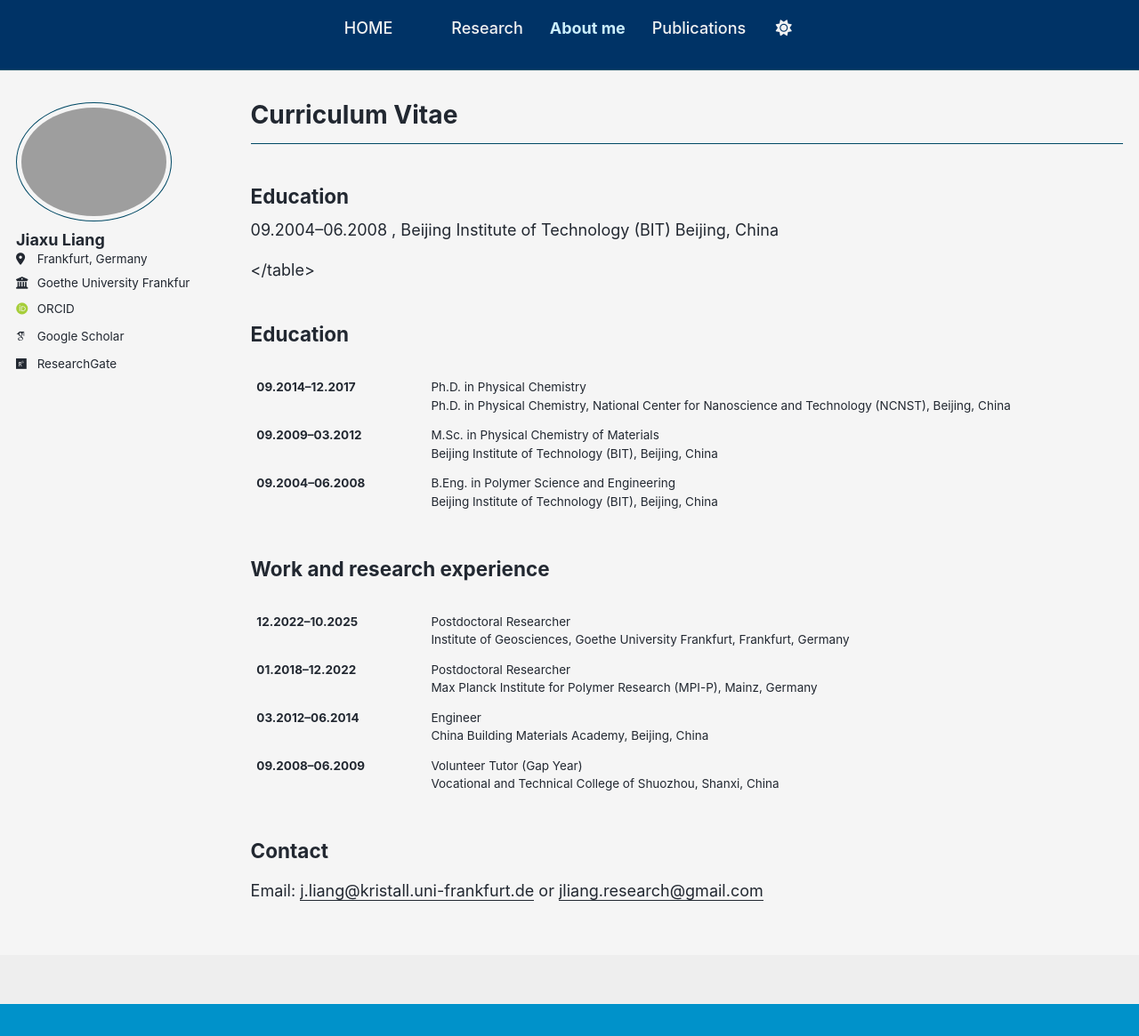
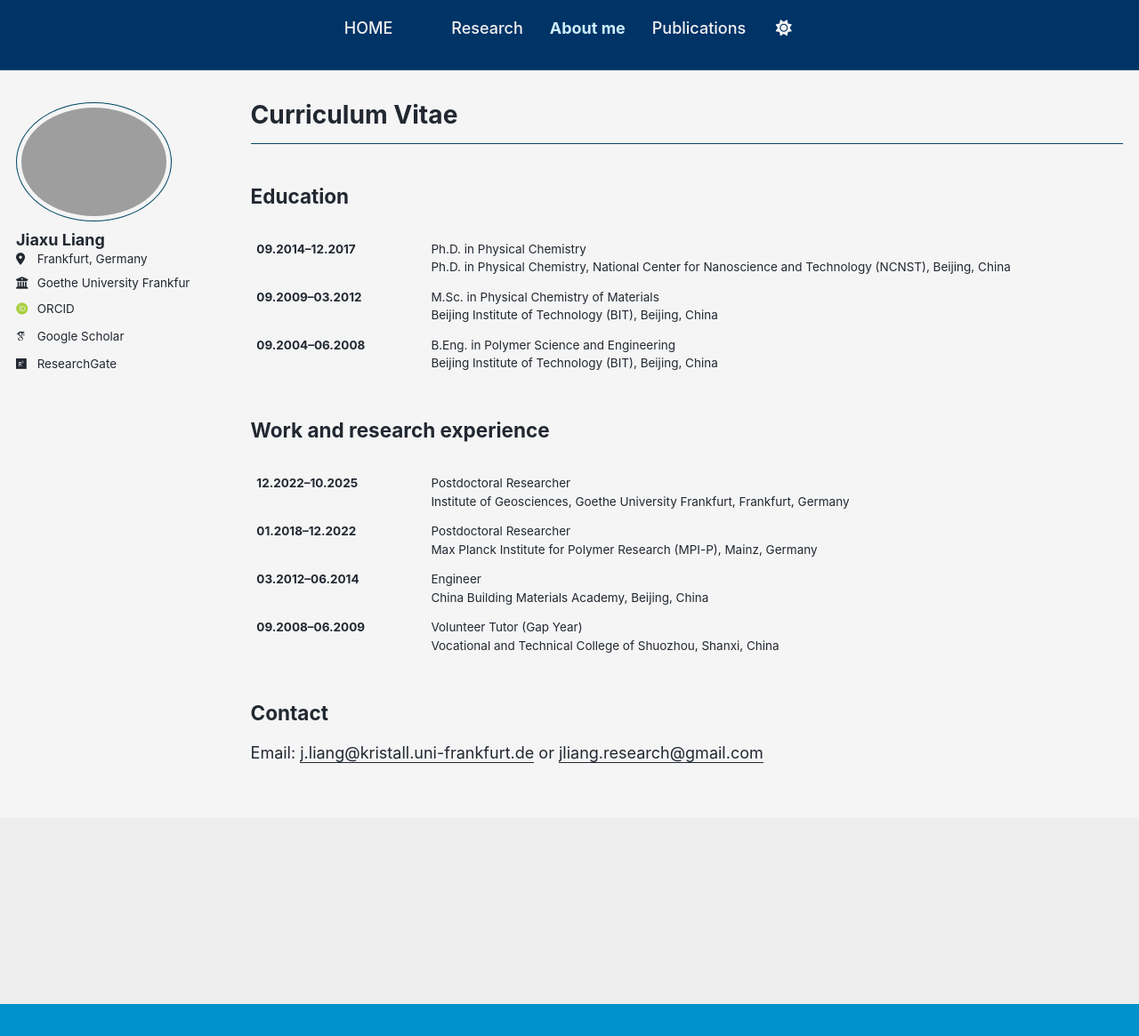
Before and after one commit to liangjiaxu-research/liangjiaxu-research.github.io, a Jekyll site: the page built from _pages/cv.md, in a window 1280 px wide and 1165 px high. Shown: the whole window at 89% size. Built offline with Jekyll 4.4.1, drawn with Linux system fonts in a browser that asks for light colours; some web fonts are replaced; a script bundle is joined from its source files by our own code; library files that are not in the unit come from our copies.

Commit message:
Update cv.md

```diff
--- a/_pages/cv.md
+++ b/_pages/cv.md
@@ -10,20 +10,6 @@ redirect_from:
 {% include base_path %}
 
 ---
-
-
-## Education
-
-<tr>
-<td style="border:none;">09.2004–06.2008</td>
-<td style="border:none;">
-, Beijing Institute of Technology (BIT)
-</td>
-<td style="border:none;">
-Beijing, China
-</td>
-</tr>
-</table>
 
 ## Education
 
```
